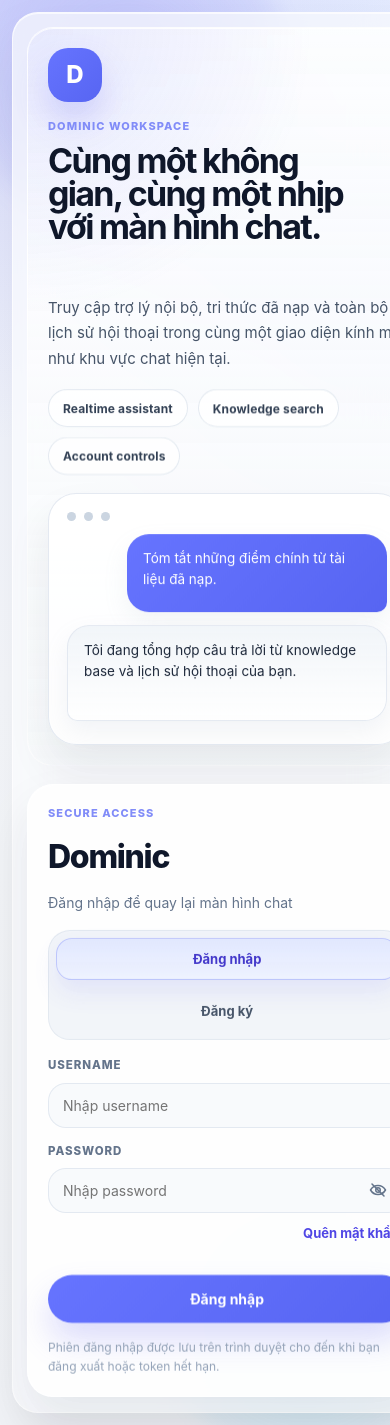
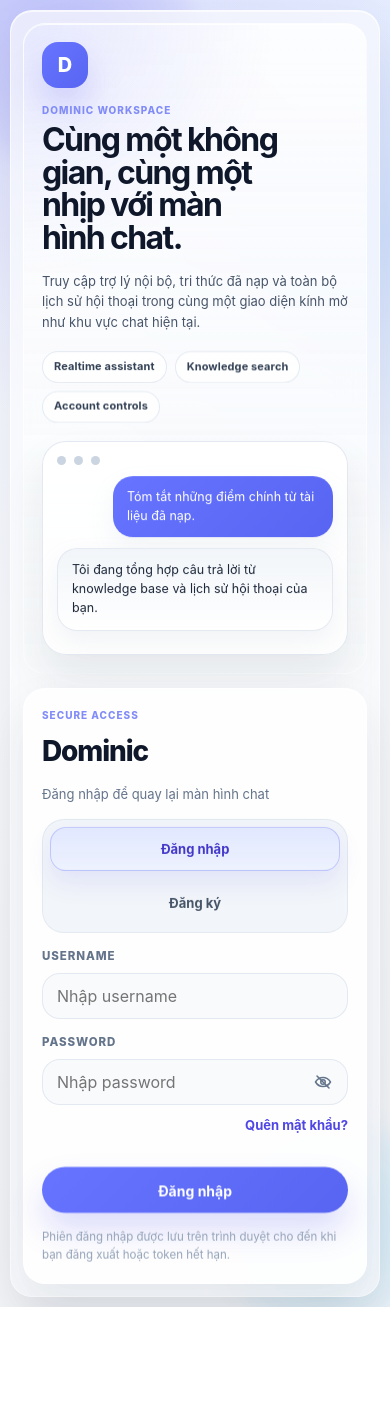
Before and after one commit to admininistrator/Dominic, a React (Vite) app in the folder chatbot-ui/: page / in a window 390 px wide. After the commit the page ends 1307 px from the top, so only its background shows below. Built offline with nearby package versions, Linux system fonts and the light colour scheme; no server answers.

Commit message:
Add responsive

```diff
--- a/chatbot-ui/src/components/Login/Login.module.css
+++ b/chatbot-ui/src/components/Login/Login.module.css
@@ -54,6 +54,10 @@
   box-shadow: var(--shell-shadow), var(--shell-inset);
   backdrop-filter: blur(18px);
   will-change: transform, height;
+}
+
+.shell > * {
+  min-width: 0;
 }
 
 .showcase {
@@ -770,11 +774,16 @@
 @media (max-width: 960px) {
   .shell {
     grid-template-columns: 1fr;
-    padding: 14px;
+    gap: 16px;
+    padding: 16px;
   }
 
   .showcase {
     padding: 22px;
+  }
+
+  .card {
+    padding: 24px;
   }
 
   .heroTitle {
@@ -783,6 +792,114 @@
 
   .previewCard {
     width: 100%;
+  }
+}
+
+@media (max-width: 820px) {
+  .page {
+    min-height: auto;
+    padding: 18px;
+  }
+
+  .orbA {
+    width: 240px;
+    height: 240px;
+    top: -70px;
+    left: -50px;
+  }
+
+  .orbB {
+    width: 220px;
+    height: 220px;
+    right: -50px;
+    bottom: -30px;
+  }
+
+  .shell {
+    width: min(760px, 100%);
+    border-radius: 30px;
+  }
+
+  .showcase,
+  .card {
+    border-radius: 24px;
+  }
+
+  .showcase {
+    gap: 20px;
+    padding: 24px;
+  }
+
+  .brandRow {
+    gap: 14px;
+  }
+
+  .brandMark {
+    width: 50px;
+    height: 50px;
+    border-radius: 18px;
+    font-size: 22px;
+  }
+
+  .heroTitle {
+    font-size: clamp(30px, 6vw, 46px);
+  }
+
+  .heroTitleAuthBox {
+    width: min(15ch, 100%);
+    max-width: 15ch;
+    min-height: calc(3 * 1.02em);
+  }
+
+  .heroText {
+    max-width: 100%;
+    font-size: 14px;
+    line-height: 1.65;
+  }
+
+  .featureRow {
+    gap: 8px;
+  }
+
+  .featurePill {
+    min-height: 34px;
+    padding: 0 12px;
+    font-size: 11.5px;
+  }
+
+  .previewCard {
+    max-width: 100%;
+    height: 232px;
+    padding: 16px;
+    border-radius: 24px;
+  }
+
+  .previewTimeline {
+    grid-template-rows: 70px 88px;
+    height: 170px;
+  }
+
+  .previewBubble {
+    width: min(100%, 300px);
+    font-size: 13px;
+    line-height: 1.5;
+  }
+
+  .previewBubbleUser {
+    width: min(78%, 236px);
+    height: 70px;
+  }
+
+  .previewBubbleAssistant {
+    height: 88px;
+  }
+
+  .title {
+    font-size: 30px;
+  }
+
+  .subtitle {
+    font-size: 13.5px;
   }
 }
 
@@ -802,6 +919,124 @@
     padding: 20px;
   }
 
+  .shell {
+    gap: 14px;
+    padding: 12px;
+  }
+
+  .showcase {
+    gap: 16px;
+  }
+
+  .card {
+    gap: 14px;
+  }
+
+  .brandMark {
+    width: 46px;
+    height: 46px;
+    border-radius: 16px;
+    font-size: 20px;
+  }
+
+  .eyebrow,
+  .formEyebrow {
+    margin-bottom: 6px;
+    font-size: 10px;
+  }
+
+  .heroTitle {
+    font-size: clamp(26px, 10vw, 38px);
+    line-height: 1.02;
+  }
+
+  .heroTitleAuthBox {
+    width: 100%;
+    max-width: 12ch;
+    min-height: calc(4 * 1.02em);
+  }
+
+  .heroText {
+    font-size: 13px;
+    line-height: 1.6;
+  }
+
+  .featurePill {
+    min-height: 32px;
+    padding: 0 11px;
+    font-size: 11px;
+  }
+
+  .title {
+    font-size: 28px;
+  }
+
+  .subtitle {
+    font-size: 13px;
+  }
+
+  .backButton,
+  .modeBtn,
+  .modeStatePill,
+  .button {
+    min-height: 46px;
+  }
+
+  .input {
+    font-size: 16px;
+    padding: 12px 14px;
+  }
+
+  .inputWithAdornment {
+    padding-right: 50px;
+  }
+
+  .passwordToggle {
+    right: 8px;
+    width: 34px;
+    height: 34px;
+  }
+
+  .previewCard {
+    height: auto;
+    min-height: 214px;
+    padding: 14px;
+  }
+
+  .previewHeader {
+    margin-bottom: 12px;
+  }
+
+  .previewTimeline {
+    grid-template-rows: auto auto;
+    height: auto;
+    min-height: 150px;
+    gap: 10px;
+  }
+
+  .previewBubble {
+    width: 100%;
+    max-width: 100%;
+    min-height: 0;
+    height: auto;
+    padding: 12px 14px;
+    border-radius: 20px;
+    font-size: 12.5px;
+    line-height: 1.5;
+  }
+
+  .previewBubbleUser {
+    width: min(86%, 240px);
+  }
+
+  .previewBubbleAssistant {
+    width: min(100%, 100%);
+  }
+
+  .hint {
+    font-size: 11.5px;
+  }
+
   .modeSwitch {
     grid-template-columns: 1fr;
   }
@@ -810,3 +1045,32 @@
     flex-direction: column;
   }
 }
+
+@media (max-width: 420px) {
+  .page {
+    padding: 10px;
+  }
+
+  .shell,
+  .card,
+  .showcase {
+    border-radius: 22px;
+  }
+
+  .showcase,
+  .card {
+    padding: 18px;
+  }
+
+  .heroTitle {
+    font-size: clamp(24px, 9vw, 32px);
+  }
+
+  .heroTitleAuthBox {
+    max-width: 11ch;
+  }
+
+  .previewBubbleUser {
+    width: min(92%, 220px);
+  }
+}
```
